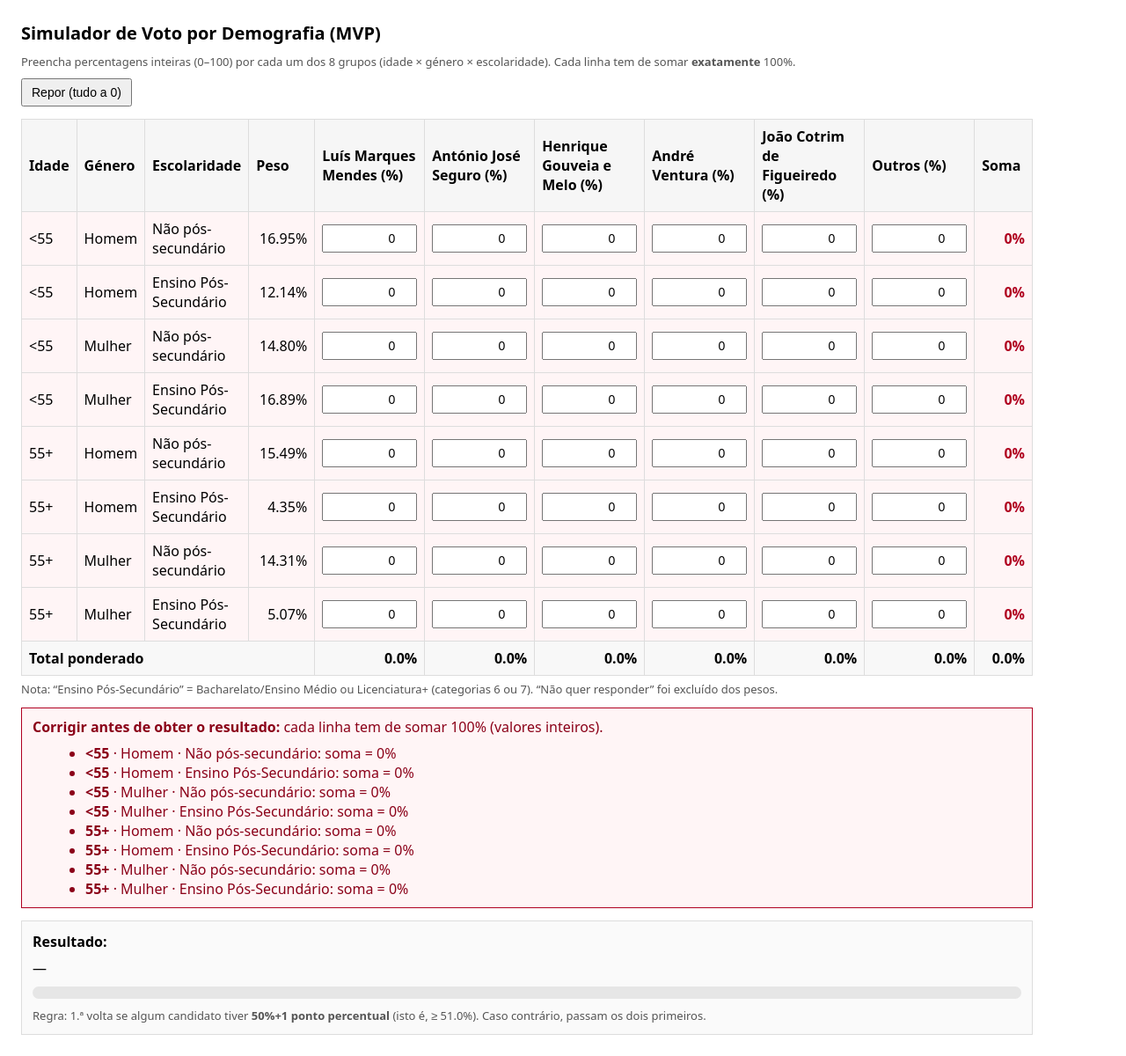
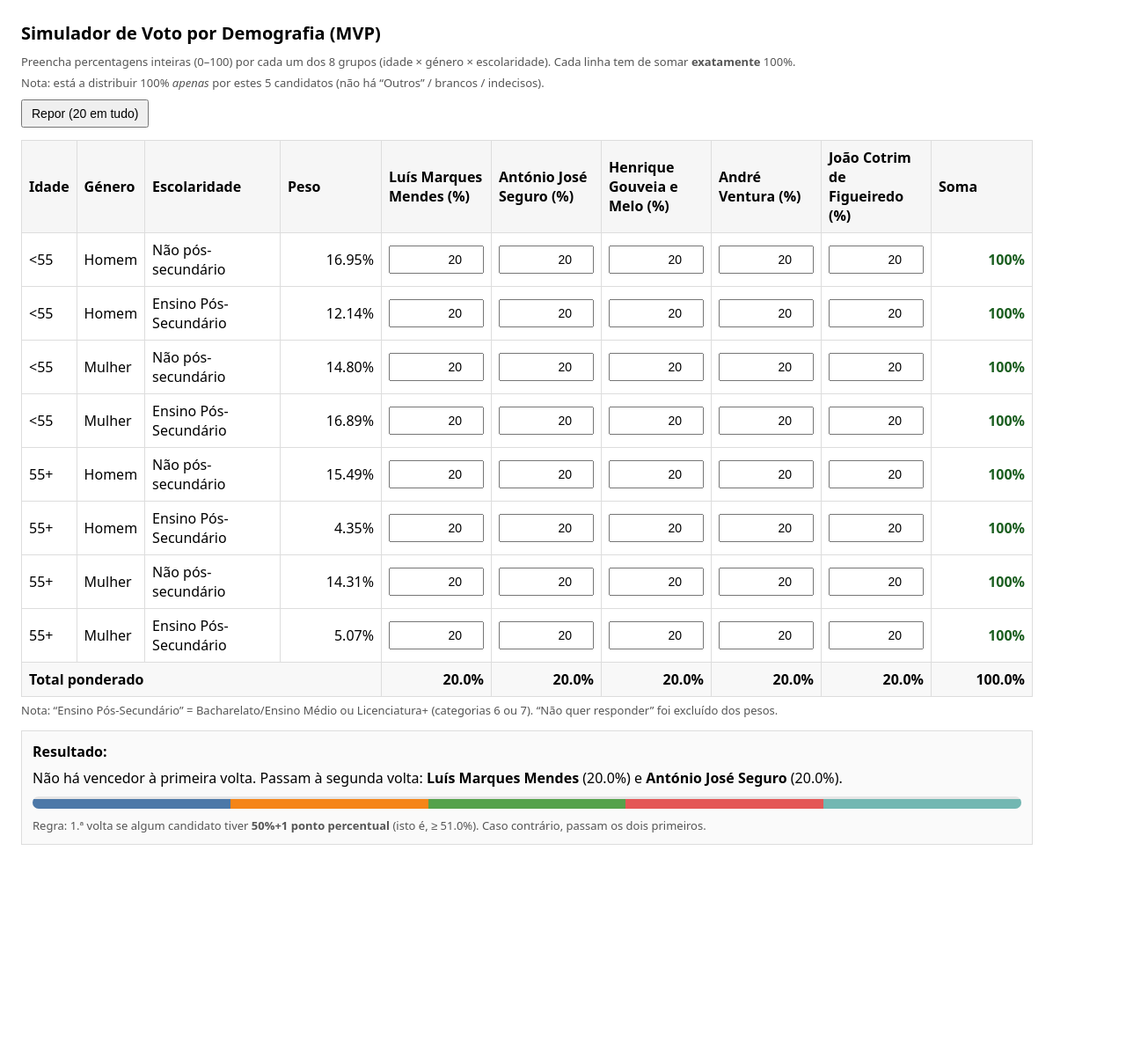
Before and after one commit to joaocancela/joaocancela.github.io, a Jekyll site: the page presidenciais/index.html, which Jekyll copies as it is, in a window 1280 px wide. Shown: the whole page at 88% size. Built offline with Jekyll 4.4.1, drawn with Linux system fonts in a browser that asks for light colours; after the commit the page ends 984 px from its top, so only the background shows below that; some of the changed lines change nothing that is shown.

Commit message:
Update index.html

```diff
--- a/presidenciais/index.html
+++ b/presidenciais/index.html
@@ -26,16 +26,14 @@
     .sumbad { color: #b00020; font-weight: 700; }
 
     .totalrow td { background: #f8f8f8; font-weight: 700; }
-    .totalrow td:first-child { text-align: left; }
     .muted { color: #666; font-weight: 600; }
 
-    /* segment colors */
+    /* segment colors (5) */
     .c0 { background: #4c78a8; }
     .c1 { background: #f58518; }
     .c2 { background: #54a24b; }
     .c3 { background: #e45756; }
     .c4 { background: #72b7b2; }
-    .c5 { background: #bdbdbd; }
   </style>
 </head>
 <body>
@@ -46,8 +44,12 @@
     Cada linha tem de somar <strong>exatamente</strong> 100%.
   </div>
 
+  <div class="small">
+    Nota: está a distribuir 100% <em>apenas</em> por estes 5 candidatos (não há “Outros” / brancos / indecisos).
+  </div>
+
   <div style="margin-top:10px;">
-    <button id="resetBtn" type="button">Repor (tudo a 0)</button>
+    <button id="resetBtn" type="button">Repor (20 em tudo)</button>
   </div>
 
   <div id="app"></div>
@@ -70,10 +72,8 @@
 
 <script>
 /**
- * CONFIG: 6 opções (5 nomes aleatorizados + "Outros" sempre no fim).
- * "Outros" corresponde ao agregado (Catarina Martins + Jorge Pinto + António Filipe).
+ * 5 candidatos, ordem aleatória no carregamento (reduz primacy effects).
  */
-const FIXED_LAST = { key: "outros", label: "Outros" };
 const CANDIDATES_BASE = [
   { key: "av",  label: "André Ventura" },
   { key: "jcf", label: "João Cotrim de Figueiredo" },
@@ -82,7 +82,6 @@ const CANDIDATES_BASE = [
   { key: "lmm", label: "Luís Marques Mendes" }
 ];
 
-// Fisher–Yates shuffle
 function shuffle(arr) {
   const a = arr.slice();
   for (let i = a.length - 1; i > 0; i--) {
@@ -91,12 +90,11 @@ function shuffle(arr) {
   }
   return a;
 }
-const CANDIDATES = [...shuffle(CANDIDATES_BASE), FIXED_LAST];
+const CANDIDATES = shuffle(CANDIDATES_BASE);
 
 /**
- * CONFIG: 8 células na ordem pedida:
- * Idade (<55, 55+) → Género (Homem, Mulher) → Escolaridade (Não pós-secundário, Ensino Pós-Secundário)
- * Pesos (%): (ESCOLARIEDADE==99 removido e renormalizado).
+ * 8 células (idade → género → escolaridade).
+ * Pesos (%): ESCOLARIEDADE==99 removido e renormalizado.
  */
 const CELLS = [
   // <55
@@ -112,17 +110,15 @@ const CELLS = [
   { id:"55p_m_ps",  age:"55+", gender:"Mulher", edu:"Ensino Pós-Secundário",  w: 5.066599 },
 ];
 
-// Hard constraint: exact 100 (integers).
-const SUM_TOL = 0;
+const SUM_TOL = 0; // exact 100
 
-// State: per cell, candidate shares in integer %
-let state = {}; // { [cellId]: { [candidateKey]: number } }
+let state = {}; // { [cellId]: { [candidateKey]: int } }
 
-function initStateZeros() {
+function initState20() {
   state = {};
   for (const cell of CELLS) {
     state[cell.id] = {};
-    for (const c of CANDIDATES) state[cell.id][c.key] = 0;
+    for (const c of CANDIDATES) state[cell.id][c.key] = 20;
   }
 }
 
@@ -161,9 +157,7 @@ function allRowsValid() {
 }
 
 /**
- * Compute "running" weighted totals even if rows aren't valid:
- * - For each row, treat missing remainder as 0 (no normalization)
- * - This gives users immediate feedback about the implied totals *given what they've entered*
+ * Running weighted totals (no normalization): gives feedback even if rows incomplete.
  */
 function computeRunningTotals() {
   const totals = {};
@@ -175,25 +169,15 @@ function computeRunningTotals() {
       totals[cand.key] += w * ((state[cell.id][cand.key] ?? 0) / 100.0);
     }
   }
-  return totals; // proportions, but may sum < 1 if rows incomplete
+  return totals;
 }
 
 /**
- * Compute overall shares as proportions (sum to 1), only if all rows are valid.
+ * Valid overall totals (sum to 1) only if every row sums to 100.
  */
 function computeOverallIfValid() {
   if (!allRowsValid()) return null;
-
-  const overall = {};
-  for (const c of CANDIDATES) overall[c.key] = 0;
-
-  for (const cell of CELLS) {
-    const w = cell.w / 100.0;
-    for (const cand of CANDIDATES) {
-      overall[cand.key] += w * (state[cell.id][cand.key] / 100.0);
-    }
-  }
-  return overall;
+  return computeRunningTotals(); // with all rows valid, sums to 1
 }
 
 function verdictFromOverall(overall) {
@@ -255,21 +239,21 @@ function renderTable() {
       input.addEventListener("input", () => {
         const v = clampInt(parseFloat(input.value));
         state[cell.id][cand.key] = v;
-        update(false);
+        update();
       });
 
       input.addEventListener("change", () => {
         const v = clampInt(parseFloat(input.value));
         state[cell.id][cand.key] = v;
         input.value = String(v);
-        update(true);
+        update();
       });
 
       input.addEventListener("blur", () => {
         const v = clampInt(parseFloat(input.value));
         state[cell.id][cand.key] = v;
         input.value = String(v);
-        update(true);
+        update();
       });
 
       const td = el("td");
@@ -370,7 +354,6 @@ function update() {
 
   if (!overall) {
     verdictEl.innerHTML = "—";
-    // show running bar as feedback (may sum < 100 if incomplete)
     renderBar(running);
     return;
   }
@@ -380,13 +363,13 @@ function update() {
 }
 
 document.getElementById("resetBtn").addEventListener("click", () => {
-  initStateZeros();
+  initState20();
   renderTable();
   update();
 });
 
 // boot
-initStateZeros();
+initState20();
 renderTable();
 update();
 </script>
```
